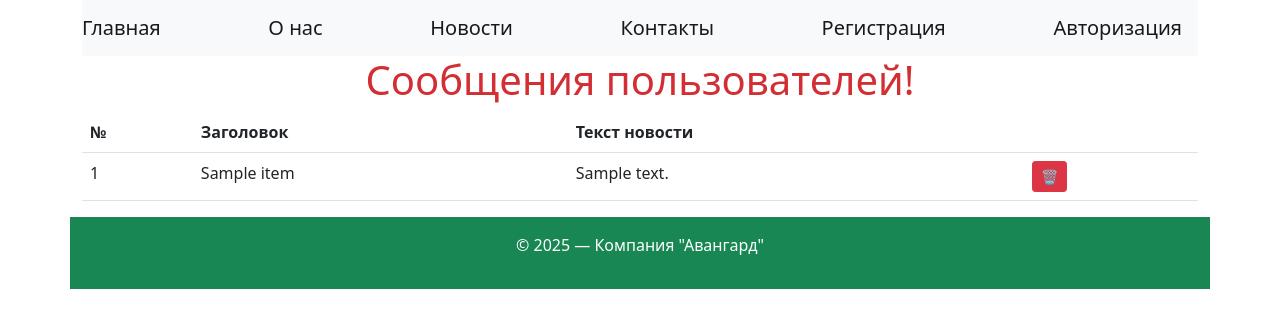
After one commit to kosanovik/kurs, a Flask app: template templates/admin.html in a window 1280 px wide. The commit adds this page. Shown: the top 328 px of the page. Run offline with Flask 3, Linux system fonts and the light colour scheme; the template is opened without the code that fills it: most values are stand-ins (such as "Sample title", 1, 10 or a date in 2020).

Commit message:
Admin Page

```diff
--- /dev/null
+++ b/templates/admin.html
@@ -0,0 +1,25 @@
+{% extends "base.html" %}
+
+{% block content %}
+<h1>Сообщения пользователей!</h1>
+<table class="table">
+    <tr>
+        <th>№</th>
+        <th>Заголовок</th>
+        <th>Текст новости</th>
+        <th>&nbsp;</th>
+    </tr>
+    {% for item in news %}
+    <tr>
+        <td>{{loop.index}}</td>
+        <td>{{item.title}}</td>
+        <td>{{item.content}}</td>
+        <td>
+            <a href="/newsdel/{{item.id}}" class="btn btn-danger btn-sm">
+                🗑️
+            </a>
+        </td>
+    </tr>
+    {% endfor %}
+</table>
+{% endblock %}
--- a/templates/base.html
+++ b/templates/base.html
@@ -18,7 +18,7 @@
                 <a href="/news" class="navbar-brand">Новости</a>
                 <a href="/contacts" class="navbar-brand">Контакты</a>
                 {% if current_user.is_authenticated %}
-                <a class="navbar-brand" href="/logout">{{current_user.name}}</a>
+                <a class="navbar-brand" title="Нажмите, чтобы выйти" href="/logout">{{current_user.name}}</a>
                 {% else %}
                 <a href="/register" class="navbar-brand">Регистрация</a>
                 <a href="/login" class="navbar-brand">Авторизация</a>
```
Also changed, not shown: main.py (+16 -4 lines).
